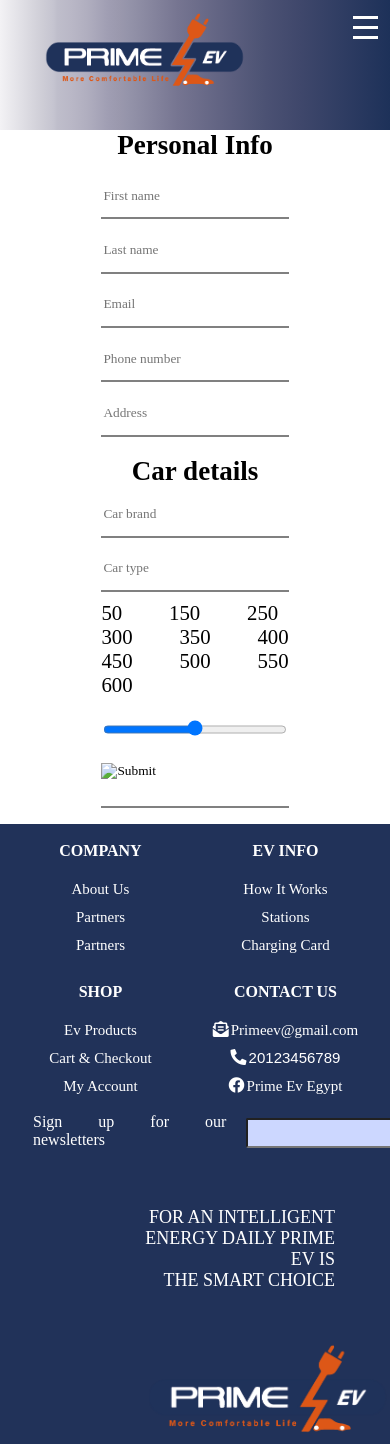
After one commit to AttentiveNader/primeEVDev, a Django app: page /info/ in a window 390 px wide. The commit adds this page. Run offline with Django 3.2, Linux system fonts and the light colour scheme; some libraries are stand-ins or nearby versions; some web fonts are replaced.

Commit message:
preFinal

```diff
--- a/home/urls.py
+++ b/home/urls.py
@@ -12,5 +12,6 @@ urlpatterns = [
     path('Sign-Up/', views.signUp , name='signUp'),
     path('Sign-In/', auth_views.LoginView.as_view(template_name='registration/LogIn.html'), name='login'),
     path('logout/', auth_views.LogoutView.as_view(template_name='homePage/home.html'), name="logout"),
-    path('aboutUs/',views.aboutUs, name='aboutUs')
+    path('aboutUs/',views.aboutUs, name='aboutUs'),
+    path('info/',views.info, name='info')
 ]
--- a/home/views.py
+++ b/home/views.py
@@ -20,6 +20,9 @@ def signUp(request):
 @never_cache
 def aboutUs(request):
     return render(request, 'homePage/aboutUs.html')
+@never_cache
+def info(request):
+    return render(request, 'homePage/info.html')
 
 @never_cache
 def signUp(request):
--- a/static/css/base.css
+++ b/static/css/base.css
@@ -90,43 +90,6 @@ body * {
     max-width: 350px;
 }
 
-
-@media (max-width:1100px) {
-    .nav>.nav-header>.nav-title {
-        max-width: 240px;
-    }
-}
-@media (max-width:970px) {
-    .nav>.nav-header>.nav-title {
-        max-width: 200px;
-    }
-}
-
-@media only screen
-  and (min-device-width: 768px)
-  and (max-device-width: 800px)  {
-
-    footer .rightPart {
-        /* width: 50%; */
-        float: right;
-        text-align: right;
-    }
-
-    footer .rightPart p {
-        font-size: 18px;
-        margin-bottom: 30px;
-        position: relative;
-        right: -140px;
-        width: 50%;
-
-    }
-    footer .rightPart img{
-        width:15em;
-    }
-
-}
-
-
 .nav>.nav-header>.nav-title>img {
     height: 80%;
     width: 100%;
@@ -193,6 +156,10 @@ body * {
 }
 
 .nav>#nav-check {
+    display: none;
+}
+
+#phoneNavBar{
     display: none;
 }
 
@@ -290,10 +257,10 @@ footer>.leftPart>#upperPart h2 {
 }
 
 .rightPart>p {
-    font-size: 25px;
+    font-size: 21px;
     width: auto;
     color: #ffffff;
-    padding-top: 15px;
+    padding-top: 40px;
     padding-left: 1%;
 }
 
@@ -314,7 +281,19 @@ footer img {
 
 @media (max-width: 600px) {
 
+
     /***** NavBar******/
+    #pcCred{
+        display: none;
+    }
+    #pcNav{
+        display: none;
+    }
+    #phoneNavBar{
+        display:flex;
+        flex-direction: column;
+        text-align: center;
+    }
     .nav {
         height: 130px;
     }
@@ -337,17 +316,13 @@ footer img {
     .nav .sign-links {
         display: inline;
         float: right;
-        margin-top: -4px;
+        margin-top: 4%;
+        font-size: 1em;
+        margin-right: 20%;
     }
 
     .nav>.nav-header {
         width: 100%;
-    }
-
-    .nav .sign-links {
-        margin-right: 20px;
-        margin-left: 20px;
-        padding-top: -20px;
     }
 
     .nav>.nav-btn>label {
@@ -368,13 +343,10 @@ footer img {
         height: 10px;
         border-top: 3px solid #ffffff;
     }
-
-
-    .nav>.sign-links>a,
-    .nav>.sign-links>span {
-        font-size: 17px;
+    #shopping-cart{
+        margin-left: 45%;
+        margin-top: 2%;
     }
-
     .nav>.nav-links {
         position: absolute;
         display: block;
@@ -391,6 +363,7 @@ footer img {
         display: block;
         width: 100%;
         height: fit-content;
+        padding-top: 2%;
     }
 
     .nav>#nav-check:not(:checked)~.nav-links {
@@ -525,3 +498,38 @@ footer img {
         margin-right: -6%;
     }
 }
+
+@media (max-width:1100px) {
+    .nav>.nav-header>.nav-title {
+        max-width: 240px;
+    }
+}
+@media (max-width:970px) {
+    .nav>.nav-header>.nav-title {
+        max-width: 200px;
+    }
+}
+
+@media only screen
+  and (min-device-width: 768px)
+  and (max-device-width: 800px)  {
+
+    footer .rightPart {
+        /* width: 50%; */
+        float: right;
+        text-align: right;
+    }
+
+    footer .rightPart p {
+        font-size: 18px;
+        margin-bottom: 30px;
+        position: relative;
+        right: -140px;
+        width: 50%;
+
+    }
+    footer .rightPart img{
+        width:15em;
+    }
+
+}
--- a/static/css/home.css
+++ b/static/css/home.css
@@ -260,8 +260,7 @@ body {
   /* margin-right:10px; */
 }
 .about-us-header{
-  text-align: right;
-  padding-right: 50px;
+  text-align: center;
 }
 .partners-header{
   text-align: center;
--- /dev/null
+++ b/static/css/info.css
@@ -0,0 +1,57 @@
+.info{
+    text-align: center;
+    font-size: 1.3em;
+    margin: 0;
+    margin-top: 12%;
+}
+
+.personal-info{
+    display: flex;
+    flex-direction: column ;
+    width: 50%;
+    margin: auto;
+    padding: 1%;
+}
+
+.personal-info > input {
+    margin-top: 5%;
+    height: 45px;
+    border: none;
+    border-bottom: 2px solid grey;
+}
+
+.details-header{
+    font-size: 1.3em;
+    text-align: center;
+    margin: 0;
+    margin-top: 4%;
+    margin-bottom: -2%;
+}
+
+.details{
+    display: flex;
+    flex-direction: column ;
+    width: 50%;
+    margin: auto;
+    padding: 1%;
+    margin-bottom: 3%;
+
+}
+.details > input{
+    margin-top: 5%;
+    height: 45px;
+    border: none;
+    border-bottom: 2px solid grey;
+
+
+
+}
+label{
+    margin-top: 5%;
+    margin-bottom: 0px;
+    word-spacing: 2em;
+    text-align: left;
+}
+.range{
+    margin-top: 0;
+}
--- a/templates/base.html
+++ b/templates/base.html
@@ -34,7 +34,7 @@
       </div>
 
 
-      <div class = "sign-links">
+      <div class = "sign-links" id="pcCred">
         {% if user.is_authenticated %}
           <span  style='color: #fff;'>
             Welcome, {{ user.username }}
@@ -50,7 +50,18 @@
           <a href="{% url 'login' %}">Login</a>
         {% endif %}
       </div>
-      <div class="nav-links">
+      <div class="nav-links" id="pcNav">
+        <a href="../">Home</a>
+        <a href="{% url 'aboutUs' %}">About Us</a>
+        <a href="#">How It Works</a>
+        <a href="#">Services</a>
+        <a href="{% url 'contactUs' %}">Contact Us</a>
+        <a  href="{% url 'info' %}">Info</a>
+        <img id="shopping-cart" src="{% static 'imgs/shopping-cart.png' %}" alt="ShoppingCart" onmouseover="hover()" onmouseout="out()">
+      </div>
+      <!---------------------FOR THE SMALL SCREENS--------------------------------------------->
+
+      <div class="nav-links" id="phoneNavBar">
         <a href="../">Home</a>
         <a href="{% url 'aboutUs' %}">About Us</a>
         <a href="#">How It Works</a>
@@ -58,6 +69,22 @@
         <a href="{% url 'contactUs' %}">Contact Us</a>
         <a  href="#">Blog</a>
         <img id="shopping-cart" src="{% static 'imgs/shopping-cart.png' %}" alt="ShoppingCart" onmouseover="hover()" onmouseout="out()">
+        <div class = "sign-links">
+          {% if user.is_authenticated %}
+            <span  style='color: #fff;'>
+              Welcome, {{ user.username }}
+            </span>
+            <a href="{% url 'logout' %}">
+              Log out
+            </a>
+          {% else %}
+            <a href="{% url 'signUp' %}">
+              Sign Up
+            </a>
+            <span style="color: #FFFFFF;">| </span>
+            <a href="{% url 'login' %}">Login</a>
+          {% endif %}
+        </div>
       </div>
 
   </div>
--- /dev/null
+++ b/templates/homePage/info.html
@@ -0,0 +1,31 @@
+
+{% extends 'base.html' %}
+{% load static %}
+{% block headscripts %}
+<link rel="stylesheet" href="{% static 'css/info.css' %}">
+{% endblock%}
+{% block jsScripts %}
+{% endblock %}
+
+{% block title %} PrimeEV charger {% endblock %}
+{% block content %}
+<div class='info'>
+    <h3 class="info">Personal Info</h3>
+    <div class="personal-info">
+    <input placeholder="First name" type="text"></input>
+    <input placeholder="Last name" type="text"></input>
+    <input placeholder="Email" type="email"></input>
+    <input placeholder="Phone number" type="tel"></input>
+    <input placeholder="Address" type="text"></input>
+    </div>
+    <h3 class="details-header">Car details</h3>
+    <div class="details">
+        <input placeholder="Car brand" type="text"></input>
+        <input placeholder="Car type" type="text"></input>
+        <label>50 150 250 300 350 400 450 500 550 600</label>
+        <input placeholder="Battery range" type="range" class="range"></input>
+        <input placeholder="Car license" type="image"></input>
+    </div>
+</div>
+
+{% endblock %}
```
Also changed, not shown: static/css/LoginSignup.css (+39 -1 lines), static/css/aboutUs.css (+16 -1 lines), db.sqlite3.
